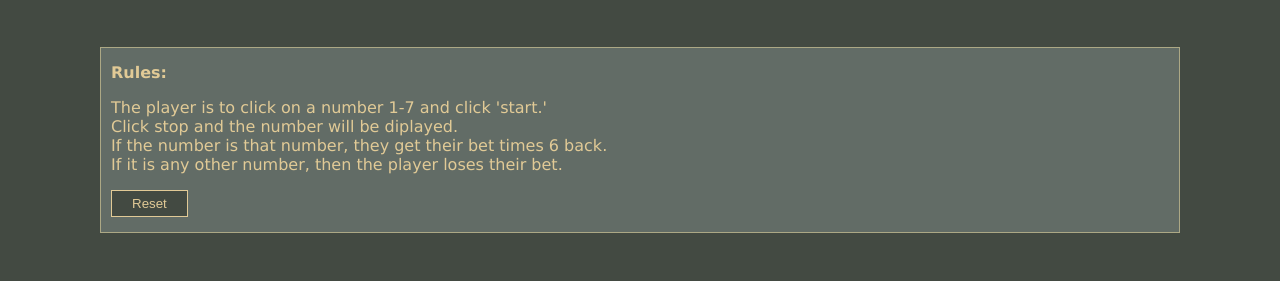
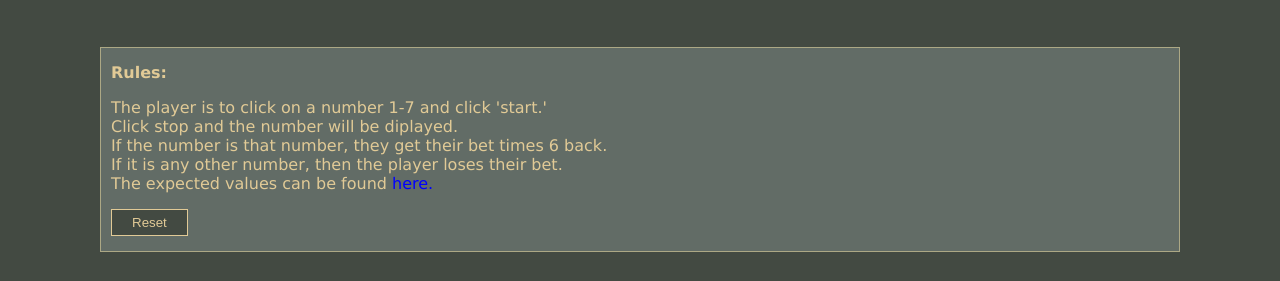
Before and after one commit to coryarnold/coryarnold.github.io, a plain HTML site: page index.html in a window 1280 px wide. Shown: the part 97-378 px from the top of the page. Drawn offline with Linux system fonts and the light colour scheme.

Commit message:
changed stuff

```diff
--- /dev/null
+++ b/EV.html
@@ -0,0 +1,15 @@
+<!DOCTYPE html>
+<html lang="en" dir="ltr">
+  <head>
+    <meta charset="utf-8">
+    <link type="text/css" href="index.css" rel="stylesheet">
+    <title>Expected Value</title>
+  </head>
+  <body>
+    <div class="actionDiv" id="rules">
+      <h4>Expected Value:</h4>
+      <p>6/7(-10) + 1/7(50) = -$0.14</p>
+      <a href='index.html'>Return to game</a>
+    </div>
+  </body>
+</html>
--- a/index.css
+++ b/index.css
@@ -7,6 +7,11 @@ body {
   color: #e1ca96;
   height: 100%;
   width: 100%;
+}
+
+a {
+  text-decoration: none;
+  color: blue;
 }
 
 #title, #author {
--- a/index.html
+++ b/index.html
@@ -20,6 +20,8 @@
           If the number is that number, they get their bet times 6 back.
           <br>
           If it is any other number, then the player loses their bet.
+          <br>
+          The expected values can be found <a href="EV.html">here.</a>
         </p>
         <button id="reset" onclick="player.reset()">Reset</button>
       </div>
```
